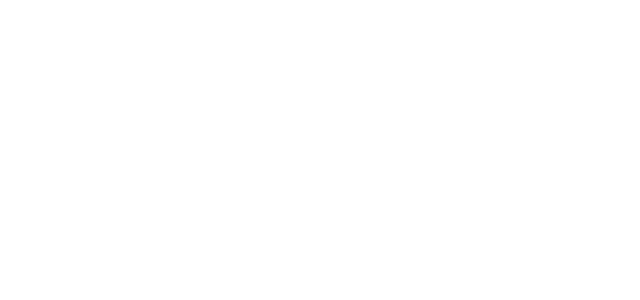
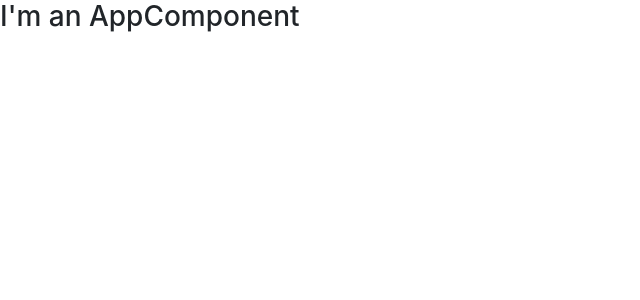
Before and after one commit to trainerkim20/FullStackProjs, an Angular app in the folder my-first-app/: page / in a window 1280 px wide. Shown: the top 300 px of the page, without its empty margins (0-640 px from the left). Built offline with nearby package versions, Linux system fonts and the light colour scheme.

Commit message:
add components

```diff
--- a/my-first-app/src/app/app.component.html
+++ b/my-first-app/src/app/app.component.html
@@ -6,3 +6,5 @@
 <!-- * * * * * * * * * Delete the template below * * * * * * * * * * -->
 <!-- * * * * * * * to get started with your project! * * * * * * * * -->
 <!-- * * * * * * * * * * * * * * * * * * * * * * * * * * * * * * * -->
+
+<h3>I'm an AppComponent</h3>
--- a/my-first-app/src/polyfills.ts
+++ b/my-first-app/src/polyfills.ts
@@ -55,7 +55,7 @@
 /***************************************************************************************************
  * Zone JS is required by default for Angular itself.
  */
-import '../bootstrap/zone.js/dist/zone';  // Included with Angular CLI.
+// import '../bootstrap/zone.js/dist/zone';  // Included with Angular CLI.
 
 
 /***************************************************************************************************
```
